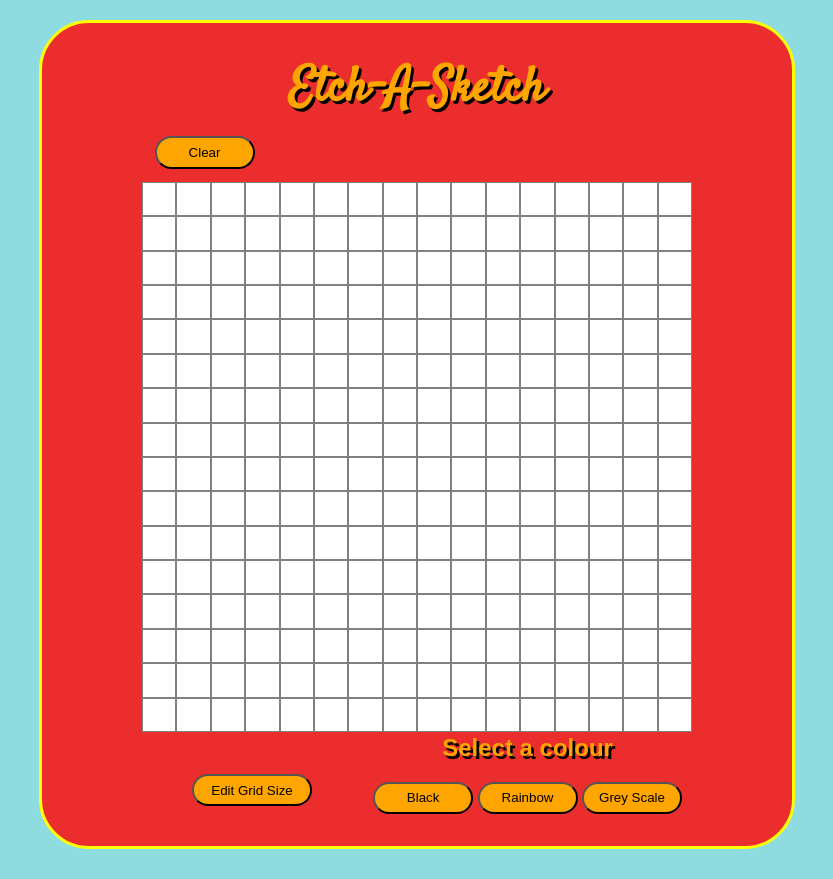
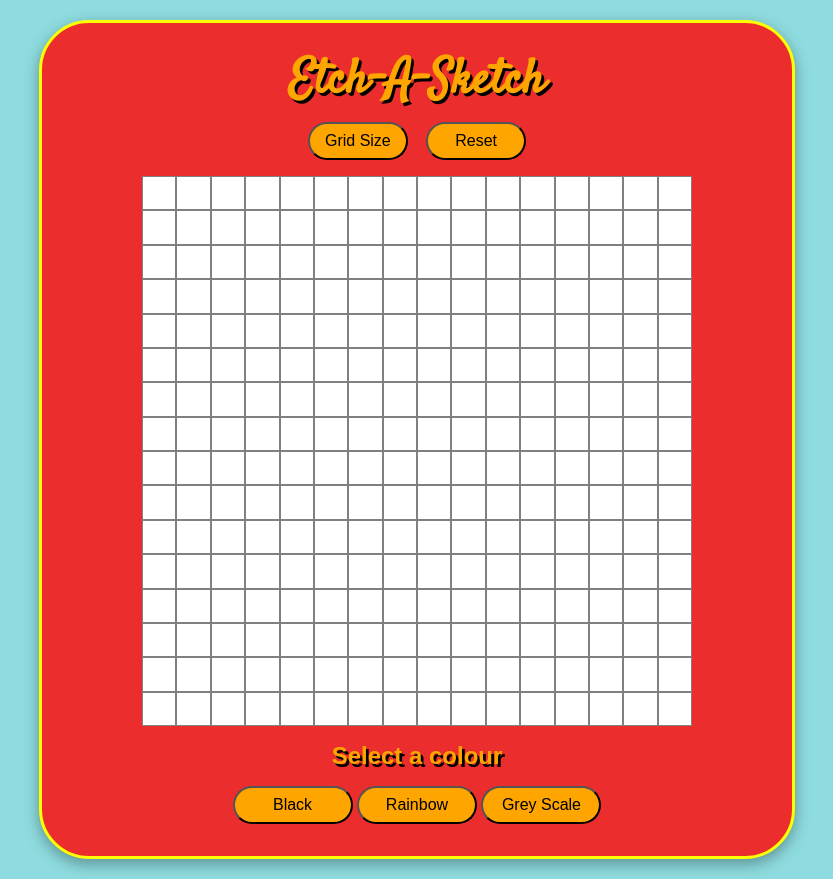
Before and after one commit to chrisnotthere/etch-a-sketch, a plain HTML site: page index.html in a window 1280 px wide. Shown: the whole page, without its empty margins (223-1056 px from the left). Drawn offline with Linux system fonts and the light colour scheme; a web font is replaced by a local one.

Commit message:
styling update

```diff
--- a/index.html
+++ b/index.html
@@ -1,43 +1,39 @@
 <!DOCTYPE html>
 <html>
+
 <head>
     <meta charset="utf-8">
     <meta http-equiv="X-UA-Compatible" content="IE=edge">
     <title></title>
     <meta name="description" content="">
     <meta name="viewport" content="width=device-width, initial-scale=1">
-        <link rel="stylesheet" href="style.css">
+    <link rel="stylesheet" href="style.css?v=1.1659">
     <link rel="stylesheet" href="https://fonts.googleapis.com/css?family=Satisfy">
-        <link rel="preconnect" href="https://fonts.googleapis.com">
-        <link rel="preconnect" href="https://fonts.gstatic.com" crossorigin>
     <link href="https://fonts.googleapis.com/css2?family=Otomanopee+One&display=swap" rel="stylesheet">
 
 </head>
+
 <body>
     <div class="container">
 
         <div class="title">
             <h1>Etch-A-Sketch</h1>
-                <button id="clear-btn">Clear</button>
+            <button id="clear-btn">Reset</button>
+            <button id="grid-btn">Grid Size</button>
         </div>
 
         <div class="grid"></div>
 
         <div class="controls">
-
-                <div class="grid-size">
-                    <button id="grid-btn">Edit Grid Size</button>
-                </div>
-
-                <div class="grid-colors">
+            <div class="grid-controls">
                 <h2>Select a colour</h2>
                 <button id="black-btn">Black</button>
                 <button id="rainbow-btn">Rainbow</button>
                 <button id="grey-scale-btn">Grey Scale</button>
             </div>
-
         </div>
     </div>
     <script src="script.js" async defer></script>
 </body>
+
 </html>
--- a/style.css
+++ b/style.css
@@ -1,8 +1,13 @@
-body{
-    background-color: rgb(142, 220, 223);
+html {
+    background-color: #8edcdf;
 }
 
-.container{
+body, h1, h2, h3, h4, h5, h6, p, ol, ul {
+    margin: 0;
+    padding: 0;
+}
+
+.container {
     display: flex;
     flex-direction: column;
     align-items: center;
@@ -11,20 +16,24 @@ body{
     border: 3px solid rgb(255, 255, 0);
     background-color: rgb(235, 45, 45);
     border-radius: 50px;
+    box-shadow: rgba(0, 0, 0, 0.35) 0px 5px 15px;
 }
 
-.title{
+.title {
     color: orange;
     font-family: 'Satisfy', 'Arial Narrow', Arial, sans-serif;
     font-size: 18pt;
-    display: flex;
-    flex-direction: column;
     width: 100%;
     text-align: center;
     text-shadow: 2pt 2pt black;
+    margin-top: 1rem;
 }
 
-.grid{
+.title h1 {
+    margin: 0.5rem;
+}
+
+.grid {
     --grid-cols: 1;
     --grid-rows: 1;
     display: grid;
@@ -34,34 +43,31 @@ body{
     height: 550px;
 }
 
-.cell{
+.cell {
     border: 1px solid gray;
     text-align: center;
     background-color: #ffffff;
 }
 
-.controls{
-    display: flex;
-    flex-direction: row;
-    justify-content: space-between;
-    margin: 1em;
+.controls {
     padding: 1em;
-    width: 60%;
+    width: 100%;
 }
 
-.grid-colors{
-    font-family: 'Franklin Gothic Medium', 'Arial Narrow', Arial, sans-serif;
+.grid-controls {
     color: orange;
     text-shadow: 2pt 2pt black;
-    margin-top: -50px;
-    margin-right: -40px;
     text-align: center;
     font-family: 'Otomanopee One', sans-serif;
     font-size: 12pt;
 }
 
-#clear-btn{
-    font-family: Arial, Helvetica, sans-serif;
+.grid-controls h2 {
+    margin-bottom: 1rem;
+}
+
+#clear-btn {
+    font-size: 1rem;
     transition: 0.4s;
     padding: .5em;
     margin-bottom: 1em;
@@ -75,31 +81,35 @@ body{
     border-color: black;
 }
 
-#grid-btn{
-    font-family: Arial, Helvetica, sans-serif;
+#grid-btn {
+    font-size: 1rem;
     transition: 0.4s;
     padding: .5em;
+    margin-bottom: 1em;
+    margin-top: -1.5em;
     border-radius: 25px;
-    width: 120px;
-    margin-top: 10px;
+    position: relative;
+    width: 100px;
+    right: 15%;
     background-color: orange;
     color: black;
     border-color: black;
 }
 
-#clear-btn:hover, #grid-btn:hover, #black-btn:hover, #rainbow-btn:hover, #grey-scale-btn:hover{
-    background-color: rgb(255, 179, 37);
+#clear-btn:hover, #grid-btn:hover, #black-btn:hover, #rainbow-btn:hover, #grey-scale-btn:hover {
+    background-color: rgb(252, 197, 95);
     border-color: rgb(90, 87, 87);
-    box-shadow: 0 12px 16px 0 rgba(0,0,0,0.24), 0 5px 20px 0 rgba(0,0,0,0.19);
+    box-shadow: 0 12px 16px 0 rgba(0, 0, 0, 0.24), 0 5px 20px 0 rgba(0, 0, 0, 0.19);
 }
 
-#black-btn, #rainbow-btn, #grey-scale-btn{
-    font-family: Arial, Helvetica, sans-serif;
+#black-btn, #rainbow-btn, #grey-scale-btn {
+    font-size: 1rem;
     transition: 0.4s;
     padding: .5em;
     border-radius: 25px;
-    width: 100px;
+    width: 120px;
     background-color: orange;
     color: black;
     border-color: black;
+    margin-bottom: 1em;
 }
```
Lines whose indentation alone changed are shown as unchanged.
